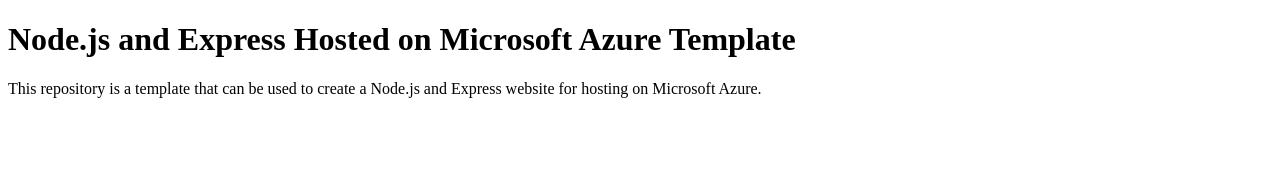
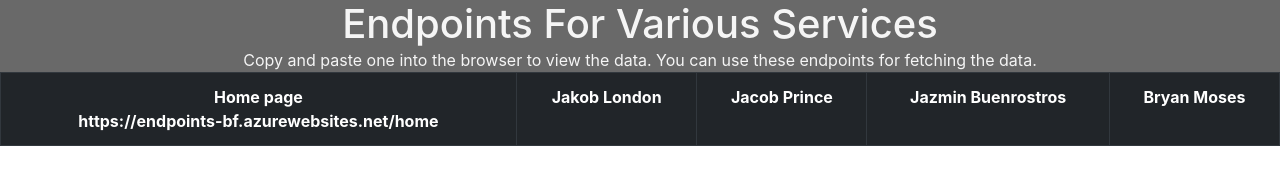
Before and after one commit to bfeddes/endpoints, a website: page client/index.html in a window 1280 px wide. Drawn offline with nearby package versions, Linux system fonts and the light colour scheme.

Commit message:
Updated home page

```diff
--- /dev/null
+++ b/client/index.css
@@ -0,0 +1,5 @@
+body {text-align: center;}
+td {font-weight: bold;}
+th {font-size: larger;}
+h1 {color: whitesmoke; background-color:dimgray; margin-bottom: 0;}
+p {color: whitesmoke; background-color:dimgray; margin-bottom: 0;}
--- a/client/index.html
+++ b/client/index.html
@@ -1,11 +1,38 @@
 <!DOCTYPE html>
-<html>
+<html lang="en">
 <head>
-	<title>Node.js on Azure Template</title>
+	<meta charset="utf-8">
+	<title>Endpoints</title>
+	<meta name="viewport" content="width=device-width, initial-scale=1">
+	<link rel="stylesheet" href="https://cdn.jsdelivr.net/npm/bootstrap@4.0.0/dist/css/bootstrap.min.css"
+	integrity="sha384-Gn5384xqQ1aoWXA+058RXPxPg6fy4IWvTNh0E263XmFcJlSAwiGgFAW/dAiS6JXm"
+	crossorigin="anonymous">
+	<link rel="stylesheet" href="index.css">
 </head>
 <body>
-	<h1>Node.js and Express Hosted on Microsoft Azure Template</h1>
-	<p>This repository is a template that can be used to create a Node.js and Express website for hosting on Microsoft
-	Azure.</p>
+	<h1>Endpoints For Various Services</h1>
+	<p>Copy and paste one into the browser to view the data. You can use these endpoints for fetching the data.</p>
+	  <table class="table table-bordered table-active table-dark">
+        <tbody>
+          <tr>
+            <td>
+				Home page<br>
+				https://endpoints-bf.azurewebsites.net/home
+            </td>
+			<td>
+				Jakob London
+            </td>
+			<td>
+				Jacob Prince
+            </td>
+			<td>
+				Jazmin Buenrostros
+            </td>
+			<td>
+				Bryan Moses
+            </td>
+          </tr>
+        </tbody>
+      </table>
 </body>
 </html>
```
